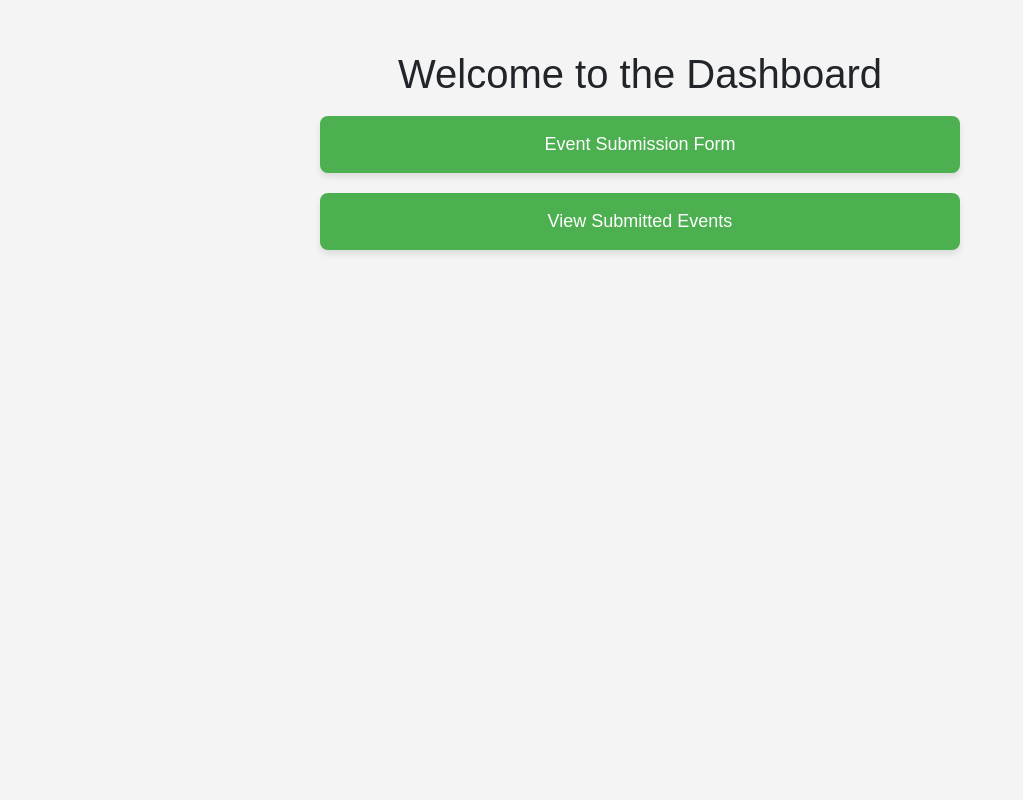
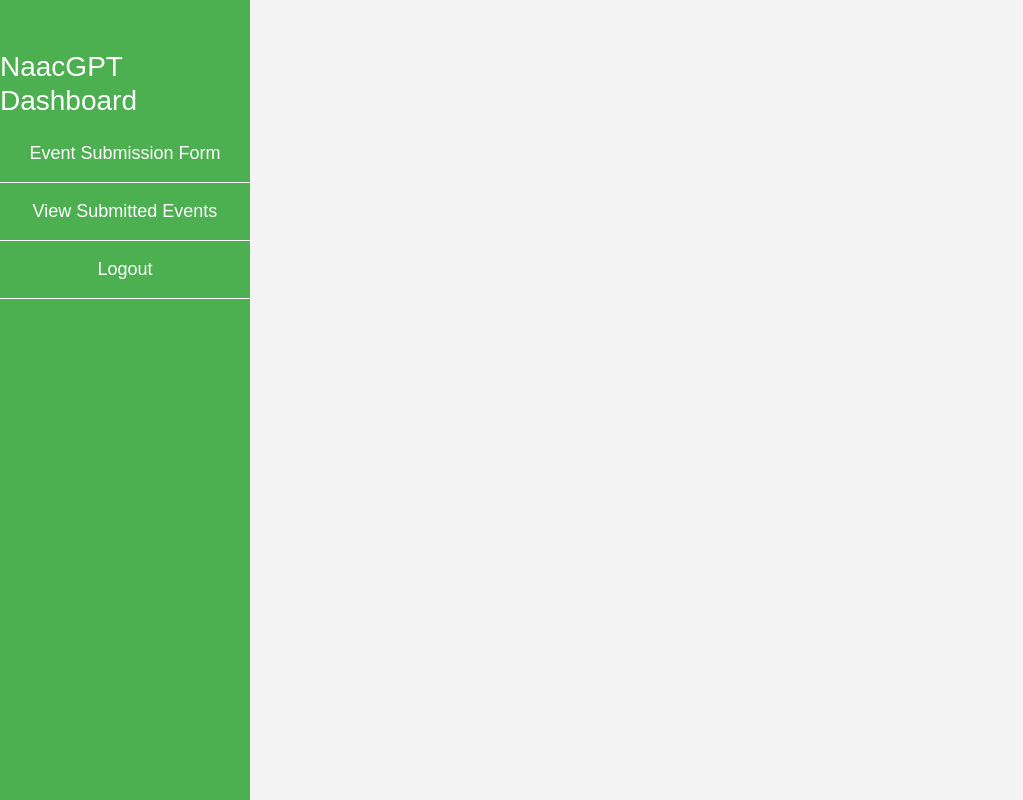
Before and after one commit to MuniyarajBalamurugan/genai, a Flask app: page / in a window 1280 px wide. Shown: the whole page, without its empty margins (0-1023 px from the left). Run offline with Flask 3, Linux system fonts and the light colour scheme; some libraries are stand-ins or nearby versions.

Commit message:
uodation

```diff
--- a/templates/index.html
+++ b/templates/index.html
@@ -8,26 +8,36 @@
     <style>
         body {
             font-family: Arial, Helvetica, sans-serif;
-            background-color: #f4f4f4;
+            display: flex;
+            height: 100vh;
         }
-        .dashboard-container {
+        .sidebar {
+            width: 250px;
+            background-color: #4CAF50;
+            color: white;
+            padding-top: 50px;
             display: flex;
             flex-direction: column;
             align-items: center;
-            margin-top: 50px;
+            box-shadow: 2px 0px 5px rgba(0, 0, 0, 0.1);
         }
-        .dashboard-button {
-            width: 50%;
+        .sidebar button {
+            width: 100%;
             padding: 15px;
-            margin: 10px;
             font-size: 18px;
-            text-align: center;
             background-color: #4CAF50;
             color: white;
             border: none;
-            border-radius: 8px;
-            box-shadow: 0 4px 6px rgba(0, 0, 0, 0.1);
+            border-bottom: 1px solid #fff;
             cursor: pointer;
+        }
+        .sidebar button:hover {
+            background-color: #45a049;
+        }
+        .content-area {
+            flex: 1;
+            padding: 20px;
+            background-color: #f4f4f4;
         }
         .form-container {
             max-width: 800px;
@@ -52,12 +62,16 @@
     </style>
 </head>
 <body>
-    <div class="dashboard-container">
-        <h1>Welcome to the Dashboard</h1>
-        <button class="dashboard-button" onclick="showForm(1)">Event Submission Form</button>
-        <button class="dashboard-button" onclick="showForm(2)">View Submitted Events</button>
+    <!-- Left Sidebar -->
+    <div class="sidebar">
+        <h3>NaacGPT Dashboard</h3>
+        <button onclick="showForm(1)">Event Submission Form</button>
+        <button onclick="showForm(2)">View Submitted Events</button>
+        <button onclick="logout()">Logout</button>
     </div>
 
+    <!-- Right Content Area -->
+    <div class="content-area">
         <!-- Event Submission Form (Form 1) -->
         <div id="form1" class="form-container" style="display: none;">
             <h2>Event Details</h2>
@@ -105,6 +119,7 @@
                 <!-- Events will be dynamically populated here -->
             </div>
         </div>
+    </div>
 
     <script>
         function showForm(formNumber) {
@@ -119,6 +134,11 @@
                 document.getElementById("form2").style.display = "block";
                 loadEvents(); // Load events when the "View Submitted Events" button is clicked
             }
+        }
+
+        function logout() {
+            alert('Logging out...');
+            // Implement actual logout functionality if needed
         }
 
         function loadEvents() {
```
Lines whose indentation alone changed are shown as unchanged.
